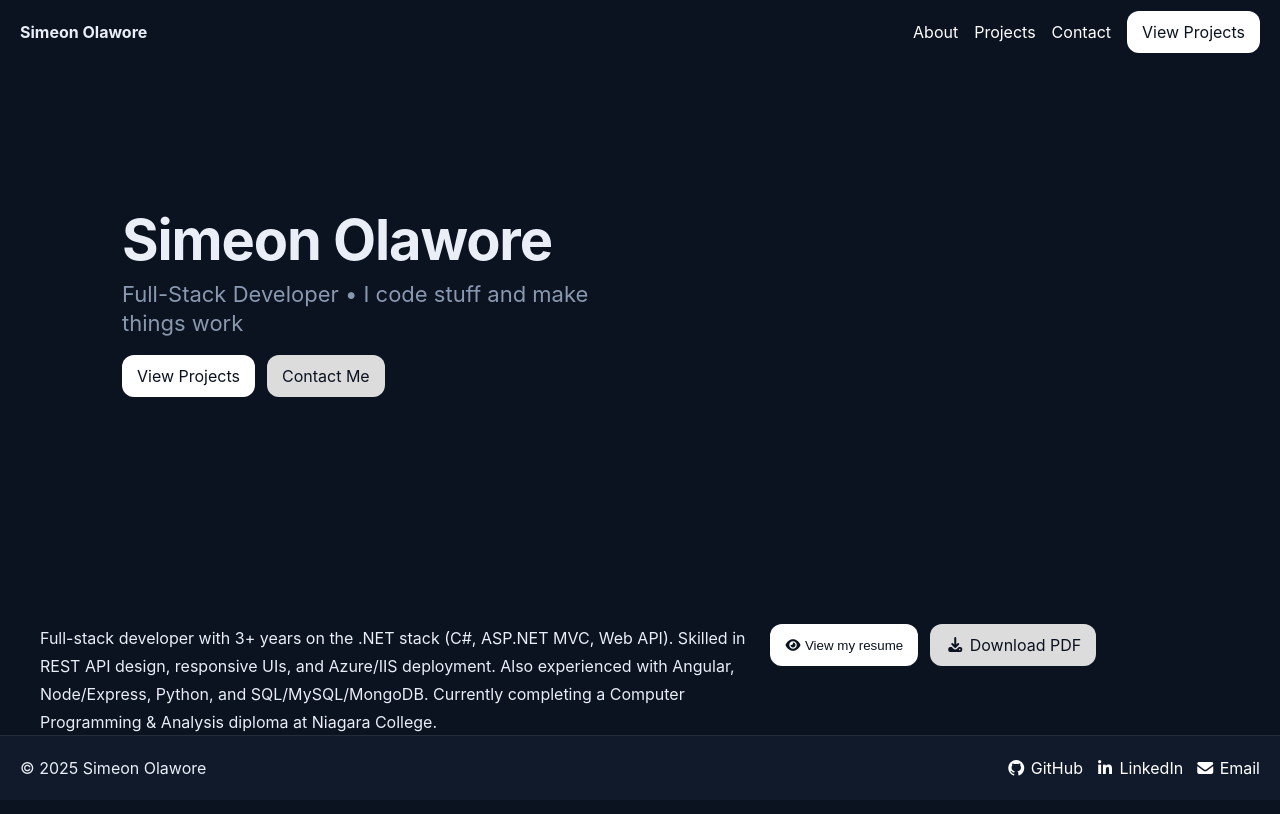
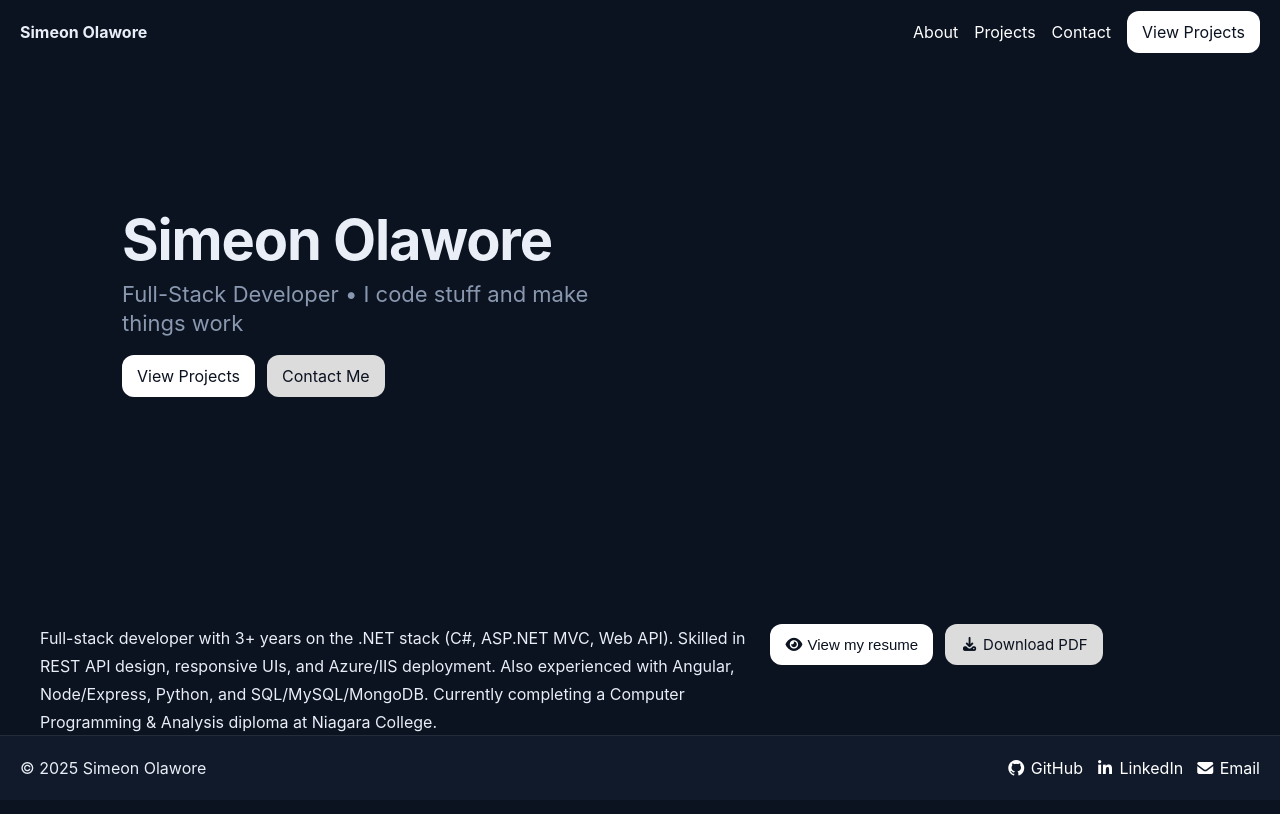
Before and after one commit to Simeoncoded/My-Portfolio, an Angular app: page / in a window 1280 px wide. Shown: the top 814 px of the page. Built offline with nearby package versions, Linux system fonts and the light colour scheme.

Commit message:
update on about section

```diff
--- a/src/app/features/about/about.component.html
+++ b/src/app/features/about/about.component.html
@@ -9,10 +9,10 @@
         </div>
 
         <div class="about_actions">
-            <button type="button" class="btn btn-primary" (click)="openResume()" style="cursor: pointer;">
+            <button type="button" class="btn btn-primary" (click)="openResume()" style="cursor: pointer; font-size: 15px;">
                 <i class="fa fa-eye" aria-hidden="true"></i> View my resume
             </button>
-            <a class="btn btn-secondary" href="Simeon_Olawore.pdf" download>
+            <a class="btn btn-secondary" href="Simeon_Olawore.pdf" style="cursor: pointer; font-size: 15px;" download>
                 <i class="fa-solid fa-download"></i> Download PDF
             </a>
         </div>
```
